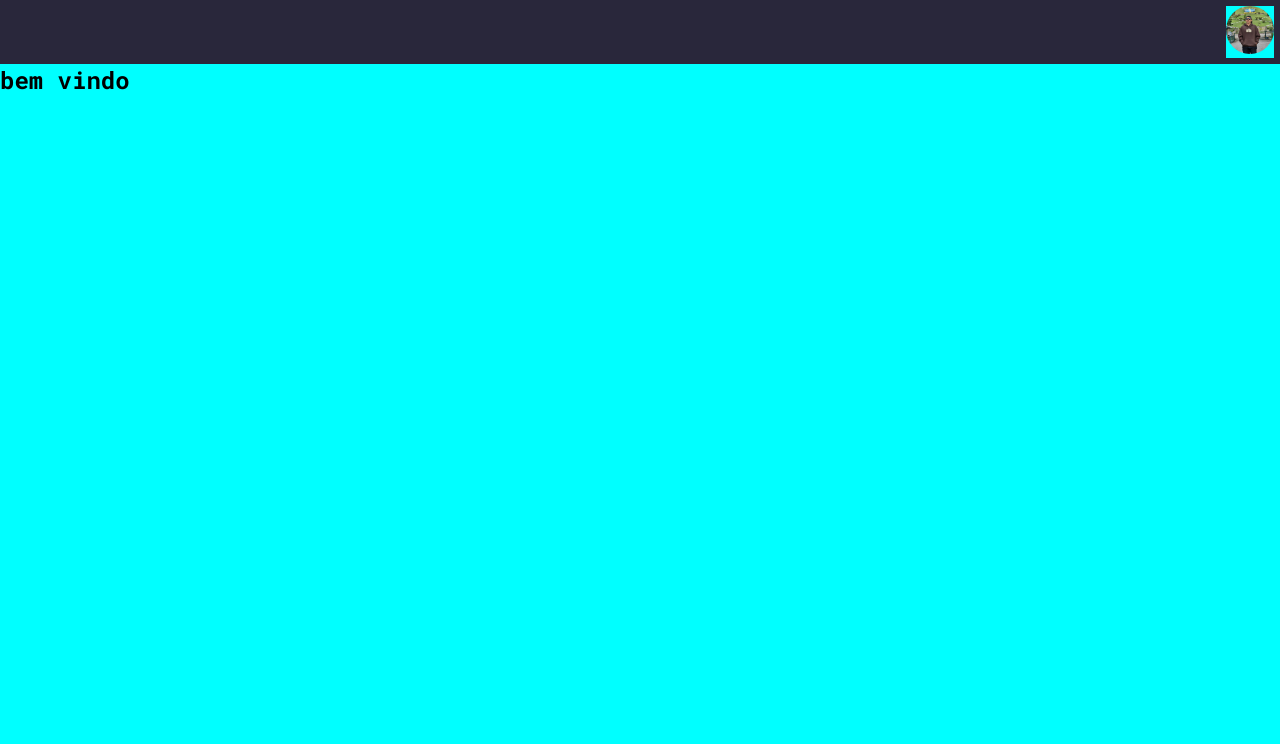
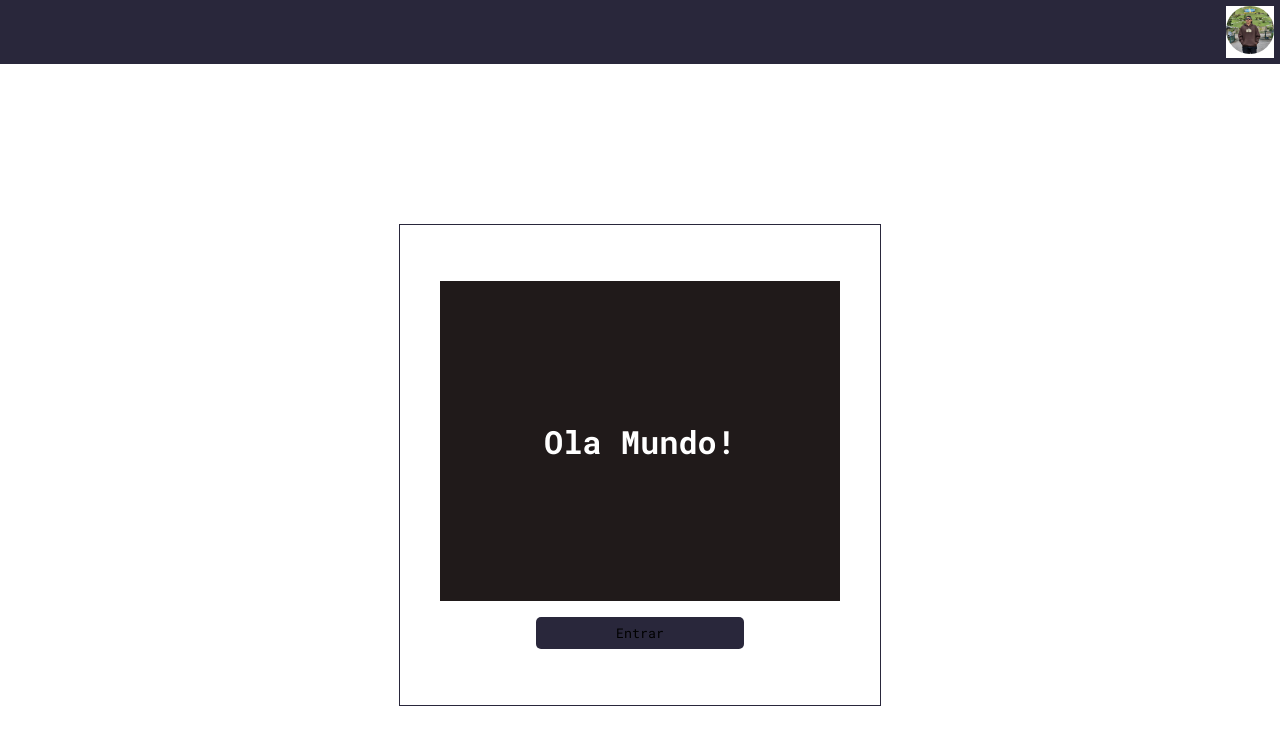
Before and after one commit to enzodelucas/Projeto-Individual-ReactWeb, a React (Vite) app in the folder my-app-avaliacao/: page /mensagem in a window 1280 px wide. Shown: the top 744 px of the page. Built offline with nearby package versions, Linux system fonts and the light colour scheme; some icons are missing.

Commit message:
mensagem funcionando

```diff
--- a/my-app-avaliacao/src/App.css
+++ b/my-app-avaliacao/src/App.css
@@ -1,3 +1,3 @@
 *{
-    background-color: aqua;
+    background-color: white;
 }
--- a/my-app-avaliacao/src/components/Input/input.module.css
+++ b/my-app-avaliacao/src/components/Input/input.module.css
@@ -1,3 +1,4 @@
 .inputStyle{
     color: #29273b;
+    background-color: white;
 }
--- a/my-app-avaliacao/src/pages/mensagempage/mensagem.jsx
+++ b/my-app-avaliacao/src/pages/mensagempage/mensagem.jsx
@@ -1,13 +1,39 @@
+import { Button } from "../../components/Button/button"
 import { Navbar } from "../../components/NavBar/navbar"
 import style from "./mensagem.module.css"
+import { useState } from "react";
 
 export function Mensagem(){
+   const [texto, setTexto] = useState("Ola Mundo!")
+   const [textoButt, setTextobutt] = useState("Entrar")
+
+    function handleButtonEntrar() {
+        if(textoButt === "Entrar"){
+            setTexto("Bem vindo")
+            setTextobutt("Sair")
+        }else if(textoButt === "Sair"){
+            setTexto("Ola Mundo")
+            setTextobutt("Entrar")
+        }
+    }
+
+
     return(
         <>
         <Navbar/>
-        <div className={style.mensagemEdit}>
-            <h2>bem vindo</h2>
+        <div className={style.mensagemContainer}>
+            <div className={style.boxMaior}>
+                <div className={style.boxMenor}>
+                    <h1>{texto}</h1>
+                </div>
 
+                <Button
+                    className={style.botaoMessage}
+                    type="submit"
+                    onClick={handleButtonEntrar}
+                    title={textoButt}
+                />
+            </div>
         </div>
         </>
     )
--- a/my-app-avaliacao/src/pages/mensagempage/mensagem.module.css
+++ b/my-app-avaliacao/src/pages/mensagempage/mensagem.module.css
@@ -1,4 +1,39 @@
-.mensagemEdit{
-    background-color: red;
+.mensagemContainer{
     color: Black;
+    display: flex;
+    justify-content: center;
+
 }
+
+.boxMaior{
+    width: 30rem;
+    height: 30rem;
+    display: flex;
+    justify-content: center;
+    align-items: center;
+    flex-direction: column;
+    gap: 1rem;
+    margin-top: 10rem;
+    border: 1px solid #29273b;
+}
+
+.boxMenor{
+    width: 25rem;
+    height: 20rem;
+    background-color: rgb(32, 26, 26);
+    display: flex;
+    text-align: center;
+    justify-content: center;
+    align-items: center;
+    color: white;
+
+}
+
+.boxMenor h1{
+    background-color: rgb(32, 26, 26);
+}
+
+Button{
+    height: 2rem;
+    border-radius: 5px;
+}
--- a/my-app-avaliacao/src/pages/tarefaspage/tarefas.jsx
+++ b/my-app-avaliacao/src/pages/tarefaspage/tarefas.jsx
@@ -22,6 +22,7 @@ export function Tarefas(){
 
     const handleLimpar = () => {
         setItens([])
+        setTexto('')
     };
 
     return(
```
